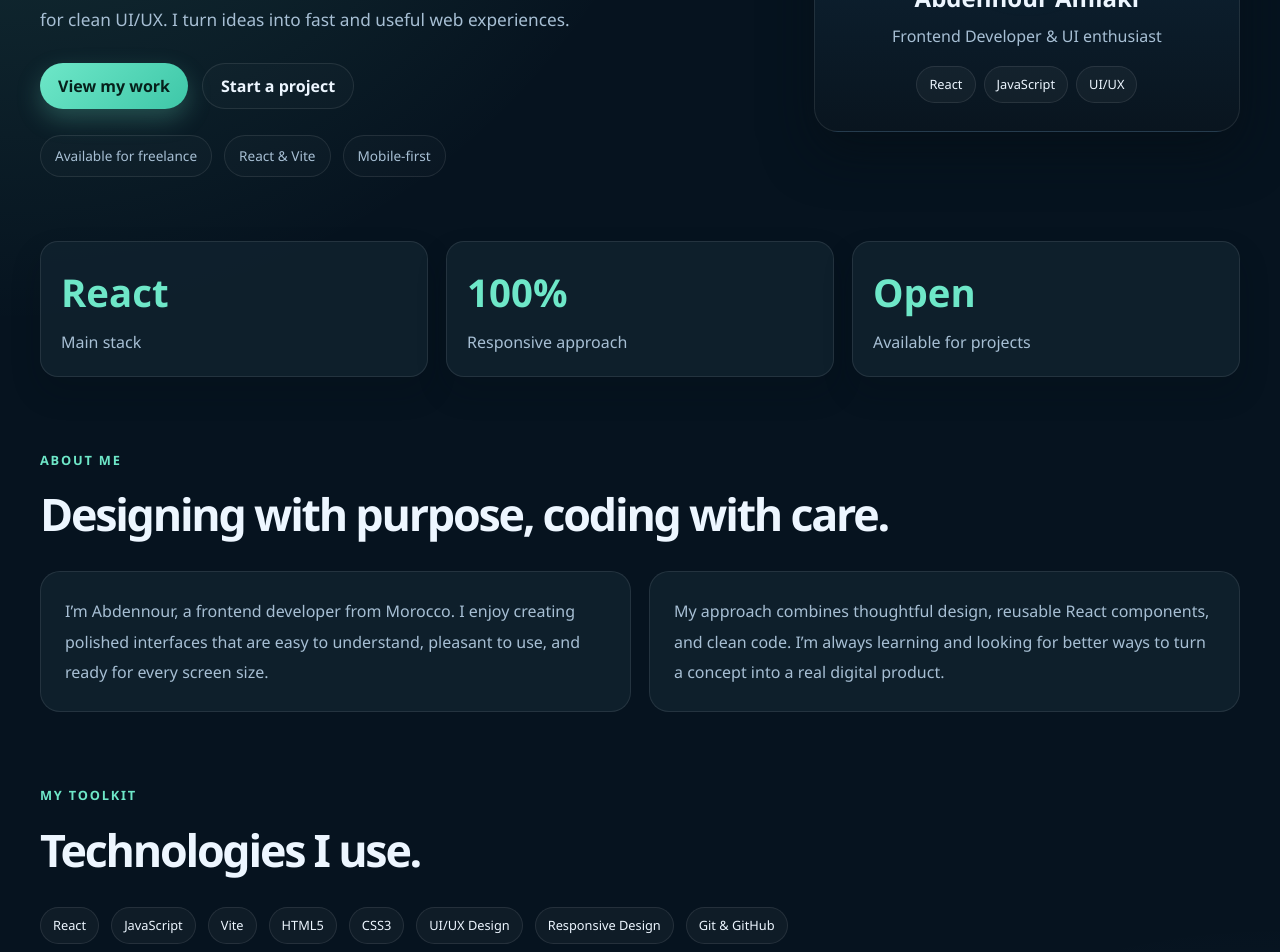
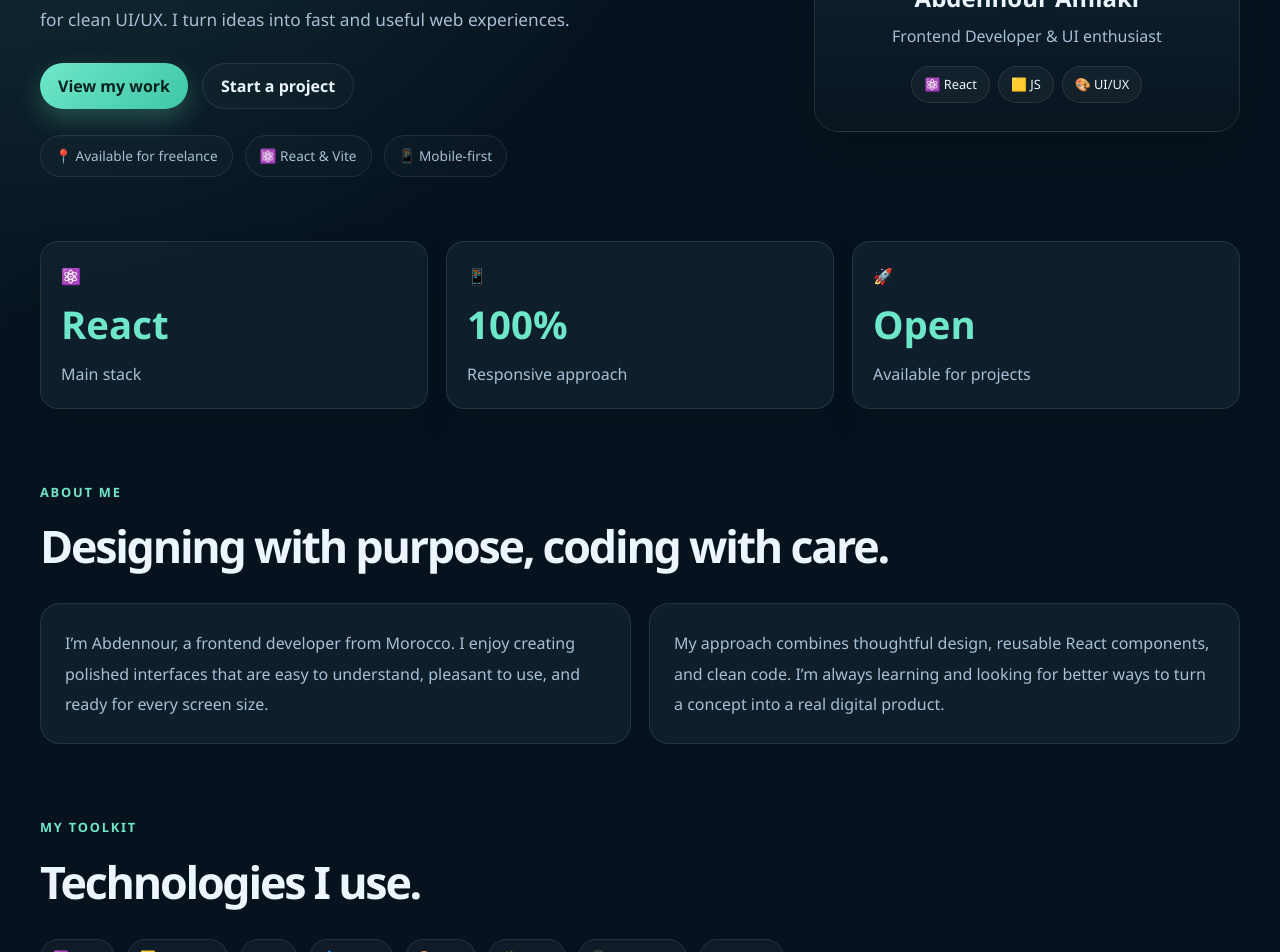
Before and after one commit to abdennour-amlaki/Senkou7, a React (Vite) app in the folder Senkou7/: page / in a window 1280 px wide. Shown: the part 400-1352 px from the top of the page. Built offline with nearby package versions, Linux system fonts and the light colour scheme.

Commit message:
Add real visual icons to the portfolio cards and skill list

```diff
--- a/Senkou7/src/App.jsx
+++ b/Senkou7/src/App.jsx
@@ -1,20 +1,20 @@
 import './App.css'
 
 const skills = [
-  'React',
-  'JavaScript',
-  'Vite',
-  'HTML5',
-  'CSS3',
-  'UI/UX Design',
-  'Responsive Design',
-  'Git & GitHub',
+  { name: 'React', icon: '⚛️' },
+  { name: 'JavaScript', icon: '🟨' },
+  { name: 'Vite', icon: '⚡' },
+  { name: 'HTML5', icon: '🔷' },
+  { name: 'CSS3', icon: '🎨' },
+  { name: 'UI/UX', icon: '✨' },
+  { name: 'Responsive', icon: '📱' },
+  { name: 'GitHub', icon: '🐙' },
 ]
 
 const stats = [
-  { value: 'React', label: 'Main stack' },
-  { value: '100%', label: 'Responsive approach' },
-  { value: 'Open', label: 'Available for projects' },
+  { value: 'React', label: 'Main stack', icon: '⚛️' },
+  { value: '100%', label: 'Responsive approach', icon: '📱' },
+  { value: 'Open', label: 'Available for projects', icon: '🚀' },
 ]
 
 const projects = [
@@ -22,16 +22,19 @@ const projects = [
     title: 'Senkou7 Portfolio',
     text: 'A modern personal portfolio built with React and Vite to present my skills, selected work, and contact details.',
     tag: 'React + Vite',
+    icon: '💼',
   },
   {
     title: 'Responsive Interfaces',
     text: 'Clean, responsive interfaces designed to work smoothly across desktop, tablet, and mobile screens.',
     tag: 'Frontend',
+    icon: '📐',
   },
   {
     title: 'UI/UX Concepts',
     text: 'Simple and useful interface concepts that focus on clear content, visual hierarchy, and a comfortable user experience.',
     tag: 'UI/UX',
+    icon: '🎯',
   },
 ]
 
@@ -78,9 +81,9 @@ export default function App() {
             </div>
 
             <ul className="mini-list">
-              <li>Available for freelance</li>
-              <li>React & Vite</li>
-              <li>Mobile-first</li>
+              <li>📍 Available for freelance</li>
+              <li>⚛️ React & Vite</li>
+              <li>📱 Mobile-first</li>
             </ul>
           </div>
 
@@ -89,9 +92,9 @@ export default function App() {
             <h3>Abdennour Amlaki</h3>
             <p>Frontend Developer & UI enthusiast</p>
             <div className="pill-row">
-              <span>React</span>
-              <span>JavaScript</span>
-              <span>UI/UX</span>
+              <span>⚛️ React</span>
+              <span>🟨 JS</span>
+              <span>🎨 UI/UX</span>
             </div>
           </div>
         </section>
@@ -99,6 +102,7 @@ export default function App() {
         <section className="stats-grid" aria-label="Portfolio highlights">
           {stats.map((stat) => (
             <div key={stat.label} className="stat-box">
+              <div className="stat-icon">{stat.icon}</div>
               <strong>{stat.value}</strong>
               <span>{stat.label}</span>
             </div>
@@ -133,8 +137,9 @@ export default function App() {
 
           <div className="tags">
             {skills.map((skill) => (
-              <span key={skill} className="tag">
-                {skill}
+              <span key={skill.name} className="tag">
+                <span className="tag-icon">{skill.icon}</span>
+                {skill.name}
               </span>
             ))}
           </div>
@@ -149,6 +154,7 @@ export default function App() {
           <div className="project-grid">
             {projects.map((project) => (
               <article key={project.title} className="project-card">
+                <div className="project-icon">{project.icon}</div>
                 <span className="project-tag">{project.tag}</span>
                 <h3>{project.title}</h3>
                 <p>{project.text}</p>
```
